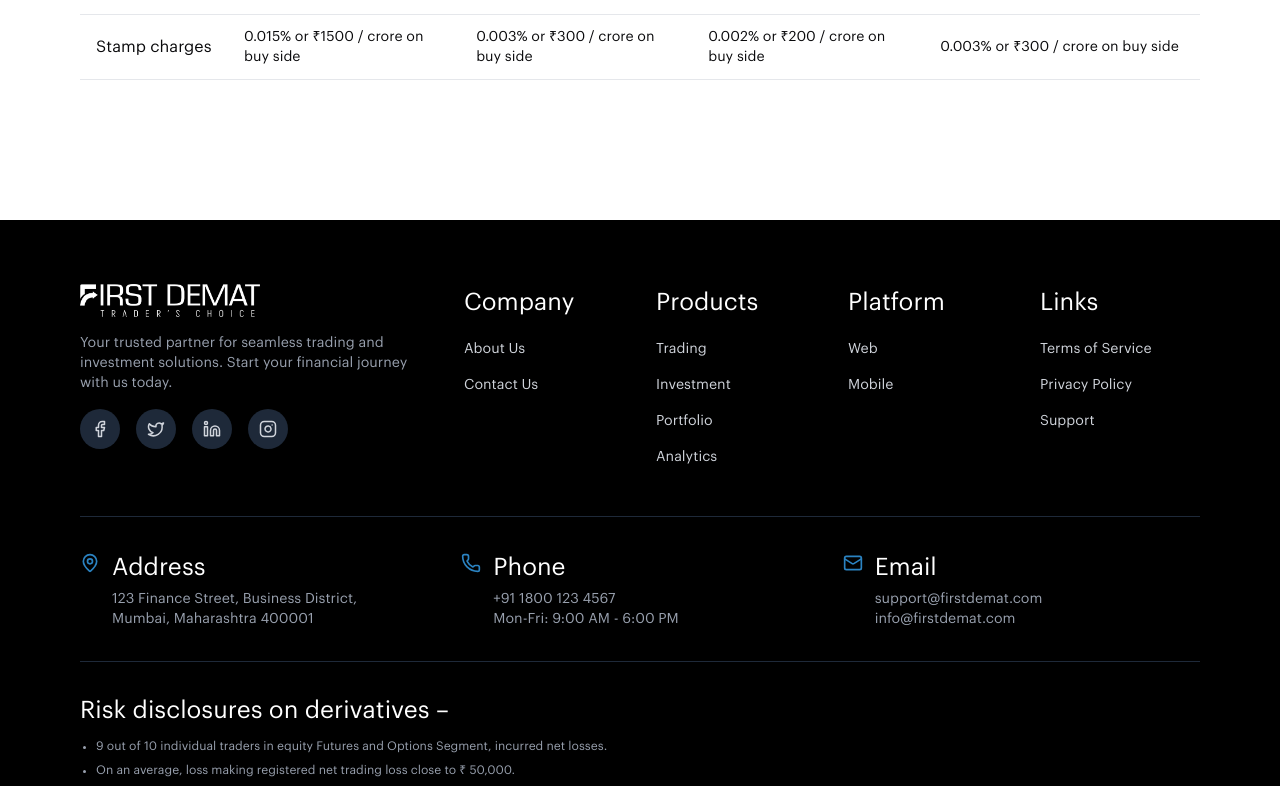
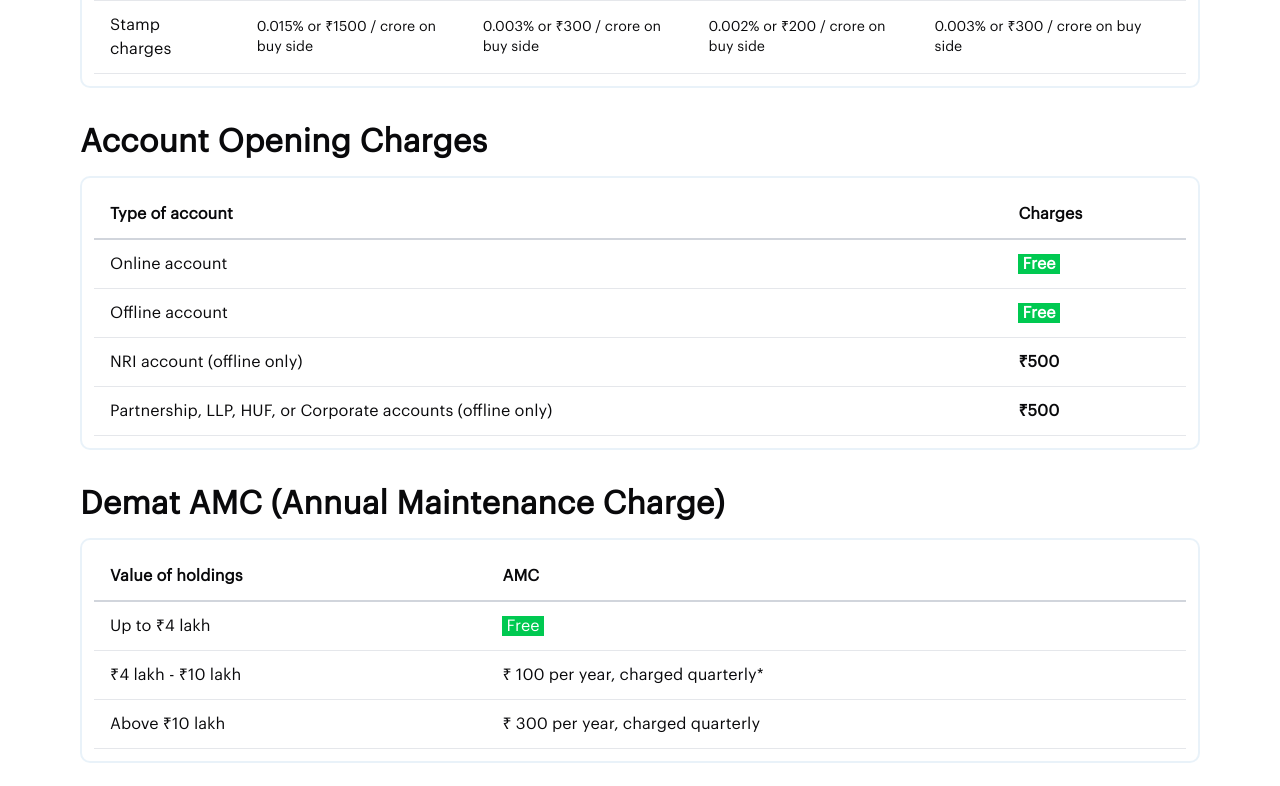
Before and after one commit to ReactMaverick/first-demat, a Next.js app: page /pricing in a window 1280 px wide. Shown: the part 1509-2295 px from the top of the page. Built offline with nearby package versions, Linux system fonts and the light colour scheme.

Commit message:
Add account opening and Demat AMC charges tables
Introduced new sections for Account Opening Charges and Demat AMC (Annual Maintenance Charge) with corresponding tables and data. Updated layout and styling for better separation of trade charges, account opening, and AMC information.

```diff
--- a/src/PageComponents/Pricing/Components/TradeCharges.js
+++ b/src/PageComponents/Pricing/Components/TradeCharges.js
@@ -187,6 +187,47 @@ const TradeCharges = () => {
     },
   };
 
+  const accountOpeningCharges = {
+    headers: ["Type of account", "Charges"],
+    data: [
+      {
+        typeOfAccount: "Online account",
+        charges: "Free",
+      },
+      {
+        typeOfAccount: "Offline account",
+        charges: "Free",
+      },
+      {
+        typeOfAccount: "NRI account (offline only)",
+        charges: "₹500",
+      },
+      {
+        typeOfAccount:
+          "Partnership, LLP, HUF, or Corporate accounts (offline only)",
+        charges: "₹500",
+      },
+    ],
+  };
+
+  const dematAmcCharges = {
+    headers: ["Value of holdings", "AMC"],
+    data: [
+      {
+        valueOfHoldings: "Up to ₹4 lakh",
+        amc: "Free",
+      },
+      {
+        valueOfHoldings: "₹4 lakh - ₹10 lakh",
+        amc: "₹ 100 per year, charged quarterly*",
+      },
+      {
+        valueOfHoldings: "Above ₹10 lakh",
+        amc: "₹ 300 per year, charged quarterly",
+      },
+    ],
+  };
+
   const [activeTab, setActiveTab] = useState("equity");
 
   // Handle tab change on hash change
@@ -210,10 +251,11 @@ const TradeCharges = () => {
 
   return (
     <section>
-      <div className="custom-container custom-container-padding flex flex-col gap-4 md:gap-6 mb-6 md:mb-10">
+      <div className="custom-container custom-container-padding flex flex-col gap-4 md:gap-[30px]">
+        {/* Trade Charges */}
+        <div className="flex flex-col gap-[10px]">
           <h4 className="font-bold">Trade Charges</h4>
-
-        <div>
+          {/* Tabs  */}
           <div className="flex gap-2 md:gap-4 select-none overflow-x-auto scrollbar-hide">
             {tabs.map((tab) => (
               <h5
@@ -232,10 +274,8 @@ const TradeCharges = () => {
               </h5>
             ))}
           </div>
-        </div>
-
           {/*  Table Content */}
-        <div className="overflow-x-auto scrollbar-hide">
+          <div className="overflow-x-auto scrollbar-hide p-[12px] border-2 border-primary/10 rounded-[10px]">
             <table className="w-full text-left border-collapse min-w-[600px] md:min-w-[800px]">
               <thead>
                 <tr>
@@ -251,7 +291,7 @@ const TradeCharges = () => {
               </thead>
               <tbody>
                 {tableContents[activeTab].data.map((item, index) => (
-                <tr key={index} className="hover:bg-gray-50">
+                  <tr key={index} className="hover:bg-primary/10">
                     <td className="border-b border-gray-200 py-2 md:py-3 px-2 md:px-4 font-medium text-xs md:text-sm lg:text-base">
                       {item.chargeType}
                     </td>
@@ -267,7 +307,9 @@ const TradeCharges = () => {
                           {Array.isArray(value) ? (
                             <ul className="list-disc list-inside space-y-1">
                               {value.map((subItem, j) => (
-                              <li key={j} className="text-xs md:text-sm">{subItem}</li>
+                                <li key={j} className="text-xs md:text-sm">
+                                  {subItem}
+                                </li>
                               ))}
                             </ul>
                           ) : (
@@ -284,7 +326,9 @@ const TradeCharges = () => {
                         {Array.isArray(item.rate) ? (
                           <ul className="list-disc list-inside space-y-1">
                             {item.rate.map((subItem, j) => (
-                            <li key={j} className="text-xs md:text-sm">{subItem}</li>
+                              <li key={j} className="text-xs md:text-sm">
+                                {subItem}
+                              </li>
                             ))}
                           </ul>
                         ) : (
@@ -298,6 +342,93 @@ const TradeCharges = () => {
             </table>
           </div>
         </div>
+
+        {/* Charges for account opening */}
+        <div className="flex flex-col gap-[10px]">
+          <h4 className="font-bold">Account Opening Charges</h4>
+          <div className="overflow-x-auto scrollbar-hide p-[12px] border-2 border-primary/10 rounded-[10px]">
+            <table className="w-full text-left border-collapse">
+              <thead>
+                <tr>
+                  {accountOpeningCharges.headers.map((header, index) => (
+                    <th
+                      key={index}
+                      className="border-b-2 border-gray-300 py-2 md:py-3 px-2 md:px-4 text-xs md:text-sm lg:text-base font-semibold"
+                    >
+                      {header}
+                    </th>
+                  ))}
+                </tr>
+              </thead>
+              <tbody>
+                {accountOpeningCharges.data.map((item, index) => (
+                  <tr key={index}>
+                    <td className="border-b border-gray-200 py-2 md:py-3 px-2 md:px-4 font-medium text-xs md:text-sm lg:text-base">
+                      {item.typeOfAccount}
+                    </td>
+                    <td
+                      className={`border-b border-gray-200 py-2 md:py-3 px-2 md:px-4 font-medium text-xs md:text-sm lg:text-base`}
+                    >
+                      <span
+                        className={`${
+                          item.charges.toLowerCase() === "free"
+                            ? "bg-green-500 px-1 py-0.5 text-white"
+                            : ""
+                        } font-bold`}
+                      >
+                        {item.charges}
+                      </span>
+                    </td>
+                  </tr>
+                ))}
+              </tbody>
+            </table>
+          </div>
+        </div>
+
+        {/* Demat AMC (Annual Maintenance Charge) */}
+        <div className="flex flex-col gap-[10px]">
+          <h4 className="font-bold">Demat AMC (Annual Maintenance Charge)</h4>
+          <div className="overflow-x-auto scrollbar-hide p-[12px] border-2 border-primary/10 rounded-[10px]">
+            <table className="w-full text-left border-collapse">
+              <thead>
+                <tr>
+                  {dematAmcCharges.headers.map((header, index) => (
+                    <th
+                      key={index}
+                      className="border-b-2 border-gray-300 py-2 md:py-3 px-2 md:px-4 text-xs md:text-sm lg:text-base font-semibold"
+                    >
+                      {header}
+                    </th>
+                  ))}
+                </tr>
+              </thead>
+              <tbody>
+                {dematAmcCharges.data.map((item, index) => (
+                  <tr key={index}>
+                    <td className="border-b border-gray-200 py-2 md:py-3 px-2 md:px-4 font-medium text-xs md:text-sm lg:text-base">
+                      {item.valueOfHoldings}
+                    </td>
+                    <td
+                      className={`border-b border-gray-200 py-2 md:py-3 px-2 md:px-4 font-medium text-xs md:text-sm lg:text-base`}
+                    >
+                      <span
+                        className={`${
+                          item.amc.toLowerCase() === "free"
+                            ? "bg-green-500 px-1 py-0.5 text-white"
+                            : ""
+                        }`}
+                      >
+                        {item.amc}
+                      </span>
+                    </td>
+                  </tr>
+                ))}
+              </tbody>
+            </table>
+          </div>
+        </div>
+      </div>
     </section>
   );
 };
```
Lines whose indentation alone changed are shown as unchanged.
